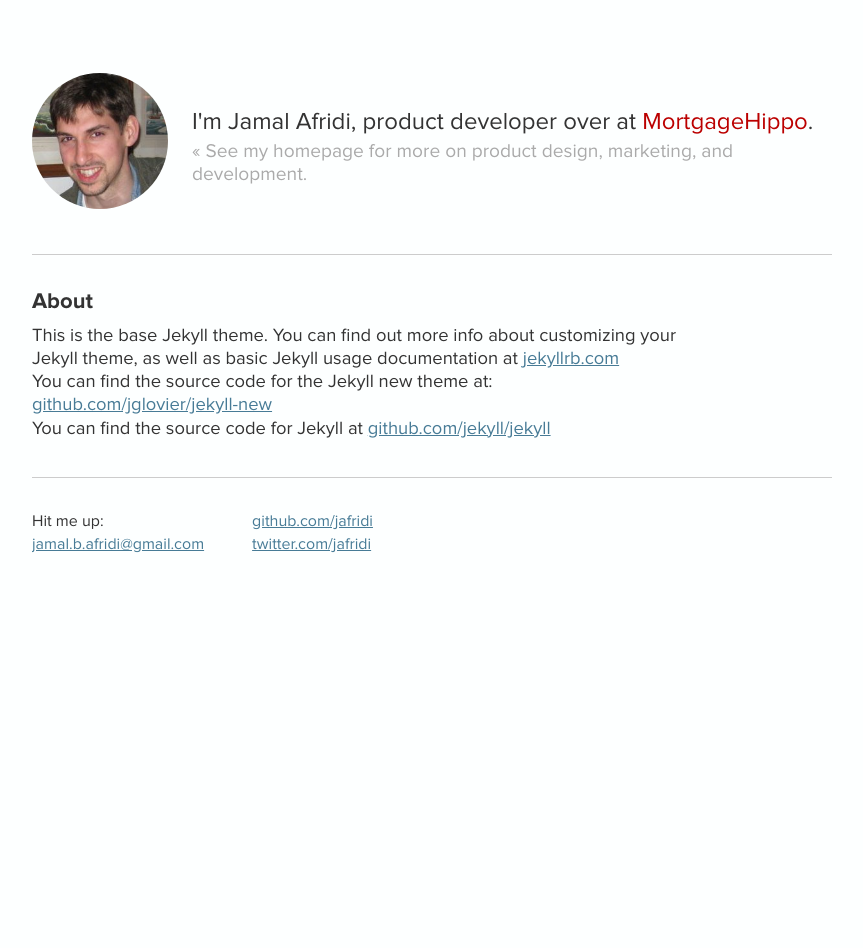
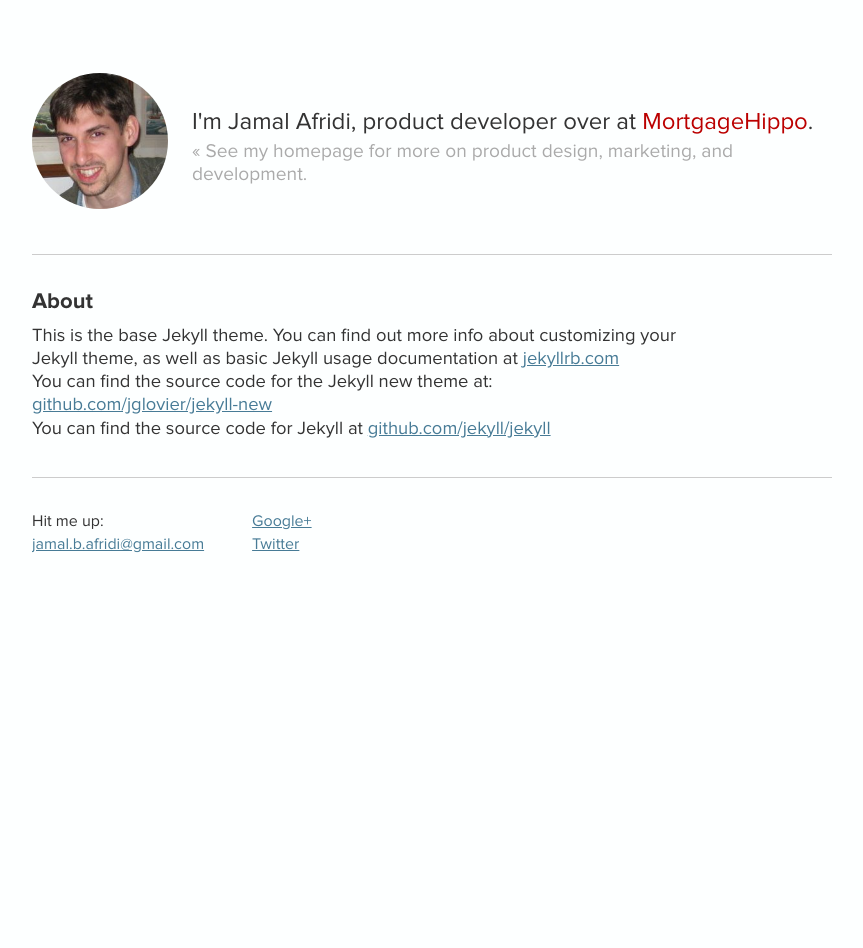
Before and after one commit to jafridi/jafridi.github.io, a Jekyll site: the page built from about.md, in a window 1280 px wide. Shown: the whole page, without its empty margins (208-1071 px from the left). Built offline with Jekyll 4.4.1, drawn with Linux system fonts in a browser that asks for light colours.

Commit message:
Fixed post footer

```diff
--- a/_layouts/postheader.html
+++ b/_layouts/postheader.html
@@ -43,13 +43,13 @@
             <div class="contact">
               <p>
                 Hit me up:<br />
-                <a href="mailto:jamal.b.afridi@gmail.com?subject=What's poppin?!" title="I'll make sure to get back to you.">jamal.b.afridi@gmail.com</a>
+                <a href="mailto:jamal.b.afridi@gmail.com?subject=What's poppin?!" title="I'll make sure to get back to you.">{{site.email}}</a>
               </p>
             </div>
             <div class="contact">
               <p>
-                <a href="https://github.com/yourusername">github.com/jafridi</a><br />
-                <a href="https://twitter.com/yourusername">twitter.com/jafridi</a><br />
+                <a rel="author" href="https://plus.google.com/u/1/+JamalAfridi1/?rel=author" title="Add Jamal on Google Plus">Google+</a><br />
+                <a href="https://twitter.com/jafridi" alt="Jamal Afridi Twitter - Chicago Product Design" title="Follow Jamal on Twitter">Twitter</a><br />
               </p>
             </div>
           </div>
```
Also changed, not shown: 3 other files.
